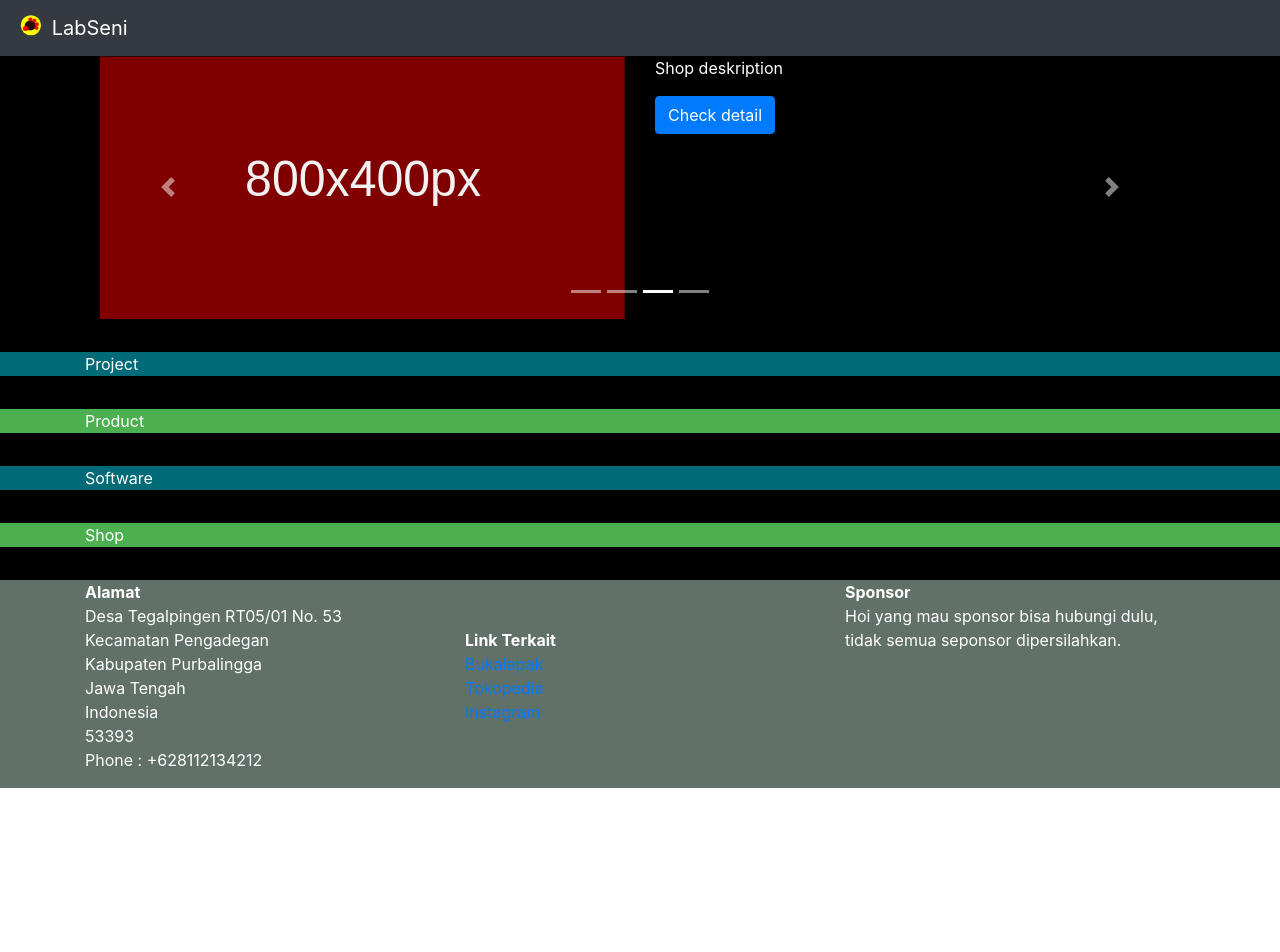
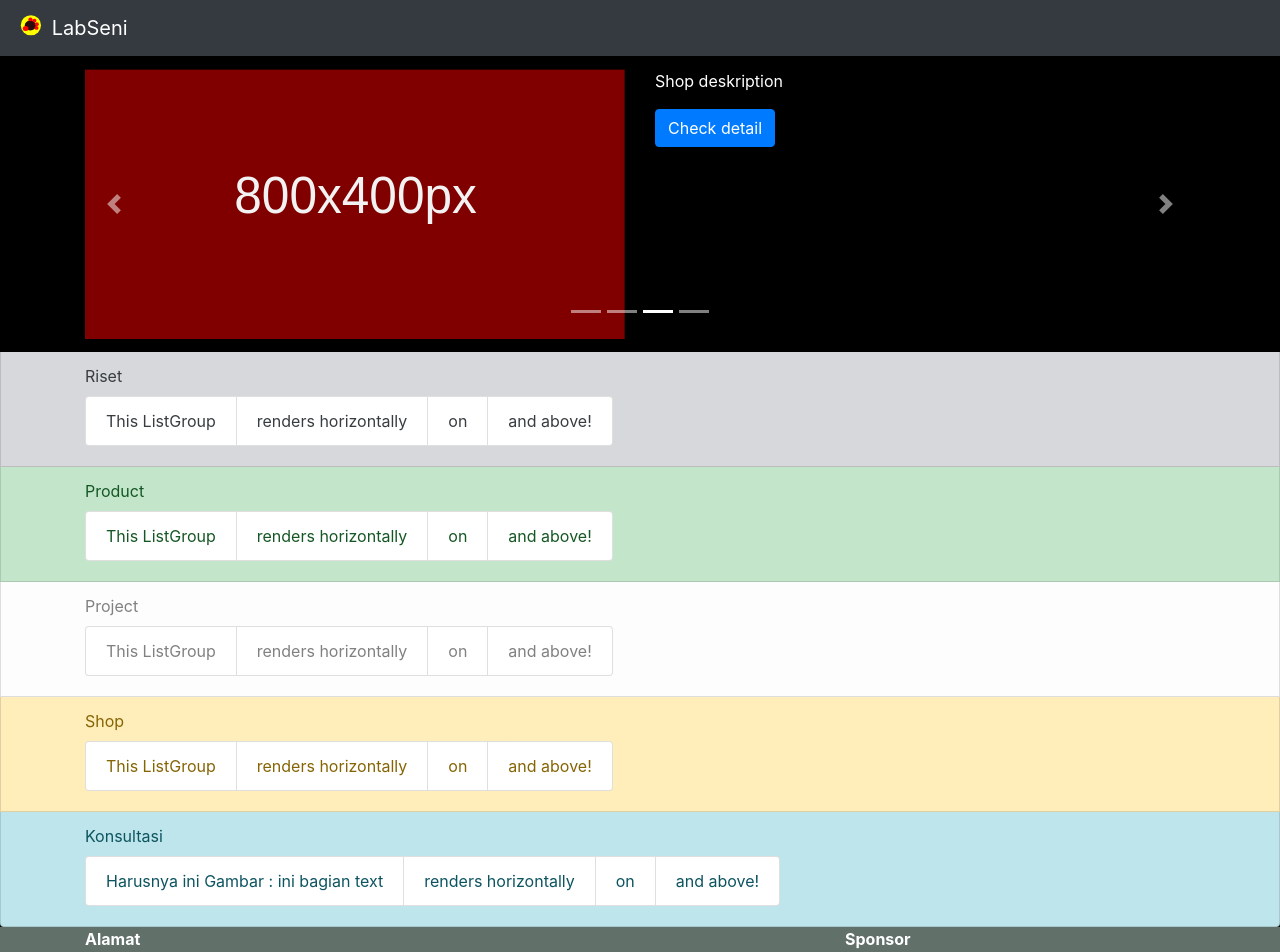
Before and after one commit to faoziaziz/fe_labseni, a React (Create React App) app: page / in a window 1280 px wide. Shown: the top 952 px of the page. Before the commit the page ends 800 px from the top, so only its background shows below. Built offline with nearby package versions, Linux system fonts and the light colour scheme.

Commit message:
development

```diff
--- a/src/container/pages/Home.jsx
+++ b/src/container/pages/Home.jsx
@@ -8,44 +8,87 @@ import {
     Button,
     Container,
     Carousel,
+    Row,
+    Col,
+    ListGroup
 } from 'react-bootstrap';
-const Home=()=>{
+const Home = () => {
 
 
     return (
-        <div style={{backgroundColor: 'black'}}>
+        <div style={{ backgroundColor: 'black' }}>
             <Header />
-            <Container>
-            <IntervalCarousel />
-            </Container>
-            <hr/>
-            <div style={{backgroundColor: '#006b76'}}>
-                <Container style={{color: 'white'}}>
-                    <p>Project</p>
-                </Container>
-            </div>
-            <hr />
-            <div style={{backgroundColor: '#4caf50'}}>
 
-                <Container style={{color: 'white'}}>
-                    <p>Product</p>
-                </Container>
-            </div>
-            <hr />
-            <div style={{backgroundColor: '#006b76'}}>
-                <Container style={{color: 'white'}}>
-                   <p>Software</p>
-                </Container>
-            </div>
-            <hr />
-            <div style={{backgroundColor: '#4caf50'}}>
 
-                <Container style={{color: 'white'}}>
-                    <p>Shop</p>
-                </Container>
+            <div>
+                <ListGroup>
+                    <ListGroup.Item style={{backgroundColor: 'black'}}>
+                        <IntervalCarousel />
+                    </ListGroup.Item>
+                    <ListGroup.Item variant="secondary">
+                        <Container>
+                            Riset
+                            <ListGroup horizontal className="my-2" >
+                                <ListGroup.Item>This ListGroup</ListGroup.Item>
+                                <ListGroup.Item>renders horizontally</ListGroup.Item>
+                                <ListGroup.Item>on </ListGroup.Item>
+                                <ListGroup.Item>and above!</ListGroup.Item>
+                            </ListGroup>
+                        </Container>
+                    </ListGroup.Item>
+                    <ListGroup.Item  variant="success">
+                        <Container>
+                            Product
+                            <ListGroup horizontal className="my-2" >
+                                <ListGroup.Item>This ListGroup</ListGroup.Item>
+                                <ListGroup.Item>renders horizontally</ListGroup.Item>
+                                <ListGroup.Item>on </ListGroup.Item>
+                                <ListGroup.Item>and above!</ListGroup.Item>
+                            </ListGroup>
+                        </Container>
+                    </ListGroup.Item>
+                    <ListGroup.Item variant="light">
+                        <Container>
+                            Project
+                            <ListGroup horizontal className="my-2" >
+                                <ListGroup.Item>This ListGroup</ListGroup.Item>
+                                <ListGroup.Item>renders horizontally</ListGroup.Item>
+                                <ListGroup.Item>on </ListGroup.Item>
+                                <ListGroup.Item>and above!</ListGroup.Item>
+                            </ListGroup>
+                        </Container>
+                    </ListGroup.Item>
+
+                    <ListGroup.Item variant="warning">
+                        <Container>
+                            Shop
+                            <ListGroup horizontal className="my-2" >
+                                <ListGroup.Item>This ListGroup</ListGroup.Item>
+                                <ListGroup.Item>renders horizontally</ListGroup.Item>
+                                <ListGroup.Item>on </ListGroup.Item>
+                                <ListGroup.Item>and above!</ListGroup.Item>
+                            </ListGroup>
+                        </Container>
+                    </ListGroup.Item>
+
+                    <ListGroup.Item variant="info">
+                        <Container>
+                            Konsultasi
+                            <ListGroup horizontal className="my-2" >
+                                <ListGroup.Item>
+                                    Harusnya ini Gambar : ini bagian text
+                                </ListGroup.Item>
+                                <ListGroup.Item>renders horizontally</ListGroup.Item>
+                                <ListGroup.Item>on </ListGroup.Item>
+                                <ListGroup.Item>and above!</ListGroup.Item>
+                            </ListGroup>
+                        </Container>
+                    </ListGroup.Item>
+
+                </ListGroup>
             </div>
 
-            <hr />
+
             <Footer />
         </div>
     );
```
Also changed, not shown: 2 other files (tests, documents, lock files or other folders).
